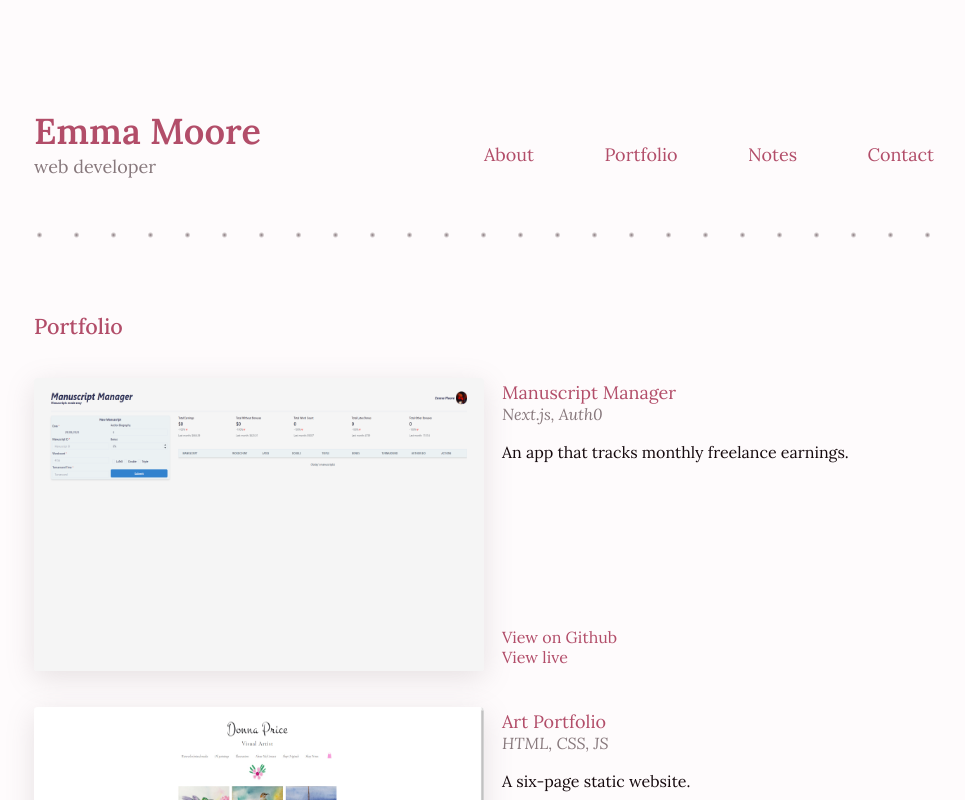
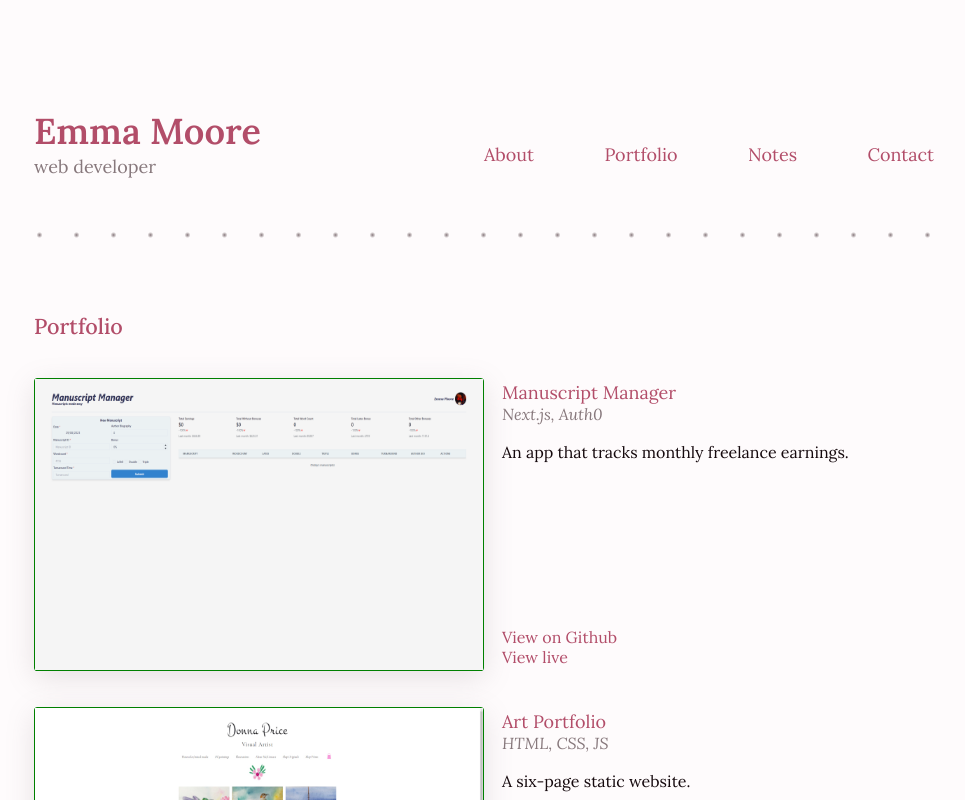
Before and after one commit to emoore29/My-Portfolio, a Next.js app: page /portfolio in a window 1280 px wide. Shown: the top 800 px of the page, without its empty margins (156-1121 px from the left). Built offline with nearby package versions, Linux system fonts and the light colour scheme.

Commit message:
minor portfolio styling

```diff
--- a/pages/portfolio.js
+++ b/pages/portfolio.js
@@ -50,6 +50,7 @@ export default function Portfolio() {
                 <div className={styles.portfolioImageWrapper}>
                   <Image
                     fill
+                    style={{ border: "1px solid green" }}
                     alt={project.alt}
                     src={`/images/${project.src}`}
                   />
--- a/styles/Home.module.css
+++ b/styles/Home.module.css
@@ -39,16 +39,18 @@
 .projectContainer {
   display: flex;
   flex-direction: column;
-  min-height: 293px;
 }
 
 .portfolioImageWrapper {
+  display: flex;
+  align-items: start;
   position: relative;
   width: 100%;
-  aspect-ratio: 16/9;
   border-radius: 0.2rem;
+  margin-bottom: 1rem;
   overflow: hidden;
   object-fit: contain;
+  padding: 0.5rem;
   box-shadow: rgba(var(--secondary), 0.2) 0px 7px 29px 0px;
 }
 
@@ -84,6 +86,7 @@
 
   .portfolioImageWrapper {
     width: 50%;
+    margin-bottom: 0;
   }
 
   .projectInfo {
```
Also changed, not shown: todo.txt (deleted).
